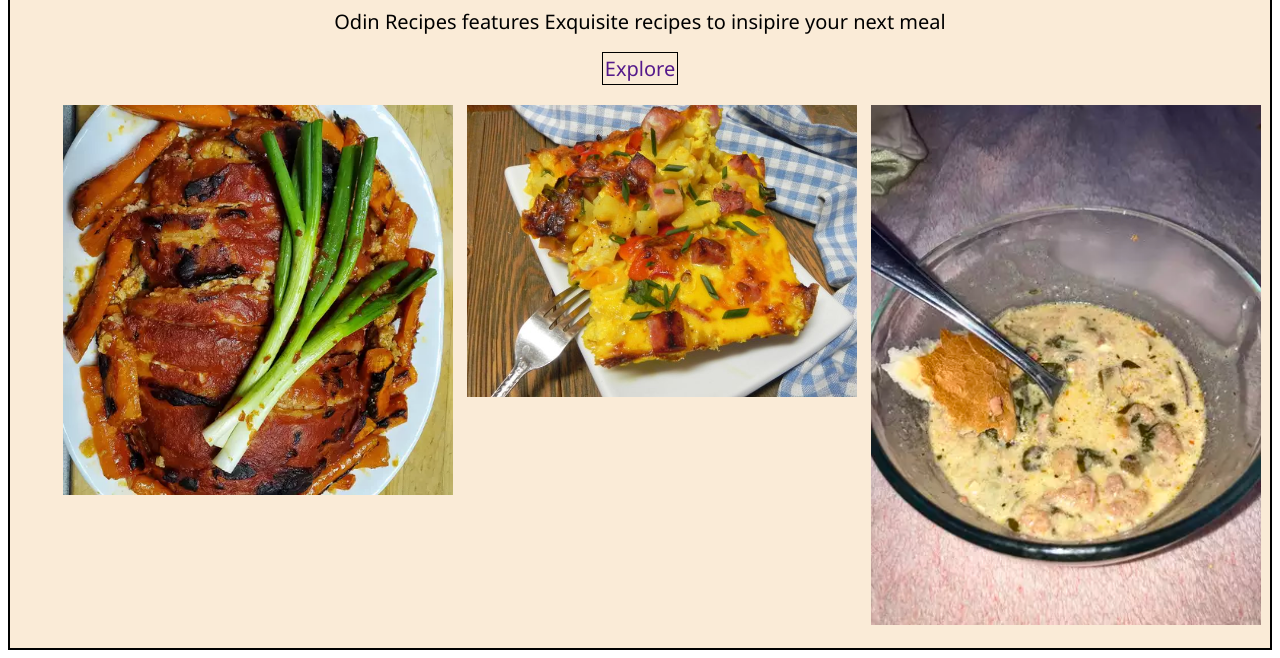
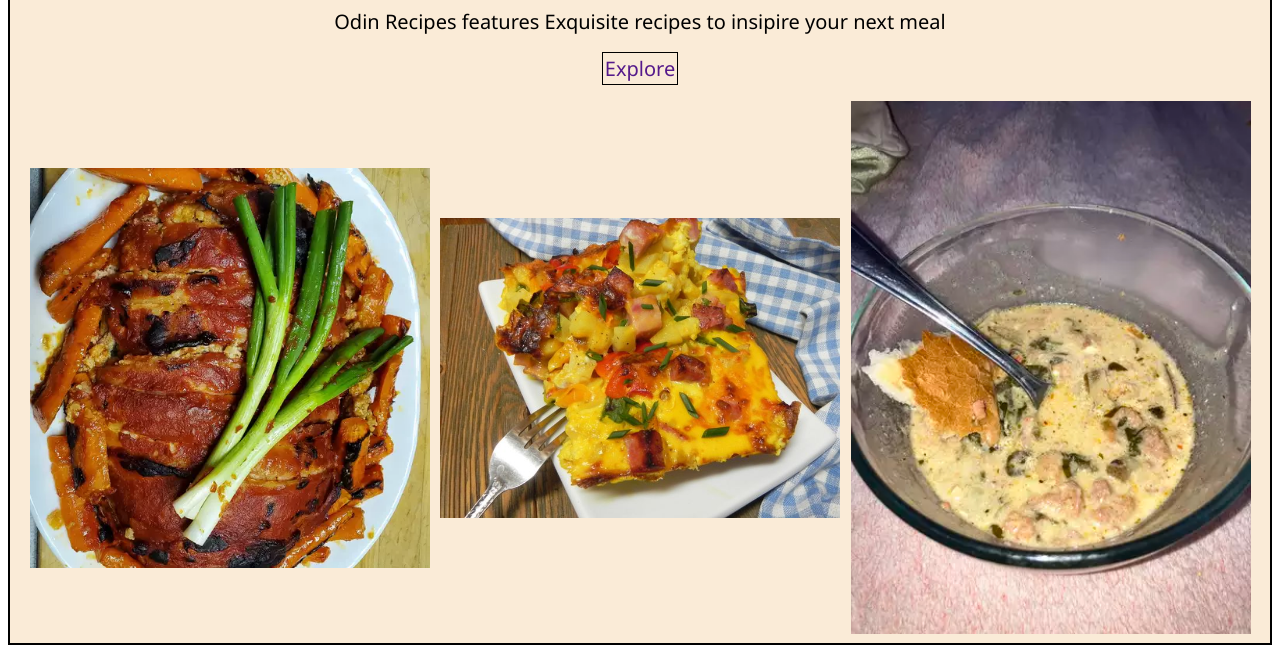
Before and after one commit to KINGI791/Odin-recipes, a plain HTML site: page index.html in a window 1280 px wide. Shown: the part 433-1091 px from the top of the page. Drawn offline with Linux system fonts and the light colour scheme.

Commit message:
Changed layout of home page images to display flex from display inline-block Display flex is more popular and better than inline-block hence the change

```diff
--- a/index.html
+++ b/index.html
@@ -33,6 +33,7 @@
         </p>
         <a href="">Explore</a>
       </div>
+      <div class="photo-container">
         <div class="recipe-img">
           <img src="images/meatloaf.webp" alt="meatloaf" />
         </div>
@@ -41,8 +42,9 @@
           <img src="images/caserole.jpg" alt="caserole" />
         </div>
 
-      <div class="recipe-img">
+        <div class="recipe-img" id="tuscana">
           <img src="images/tuscana.webp" alt="Tuscana" />
+        </div>
       </div>
     </section>
   </body>
--- a/style.css
+++ b/style.css
@@ -95,15 +95,15 @@ img {
   margin-top: 35px;
   margin-left: 20px;
 }
-.recipe-img {
-  display: inline-block;
-  width: 400px;
-  padding: 10px 40px;
+.photo-container {
+  display: flex;
+  justify-content: space-evenly;
+  margin-top: 10px;
+  padding: 9px;
+  width: auto;
+  align-items: center;
 }
-.recipe-img img {
-  margin: 8px 8px;
-  padding: 5px;
-}
+
 .intro {
   text-align: center;
 }
```
Lines whose indentation alone changed are shown as unchanged.
